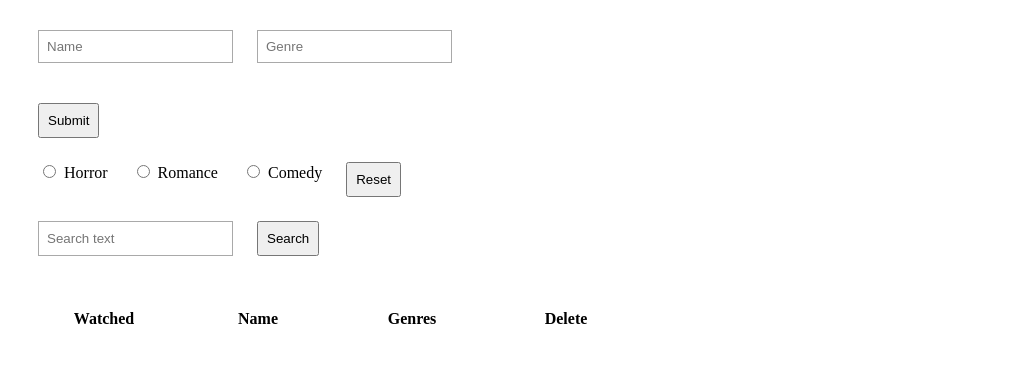
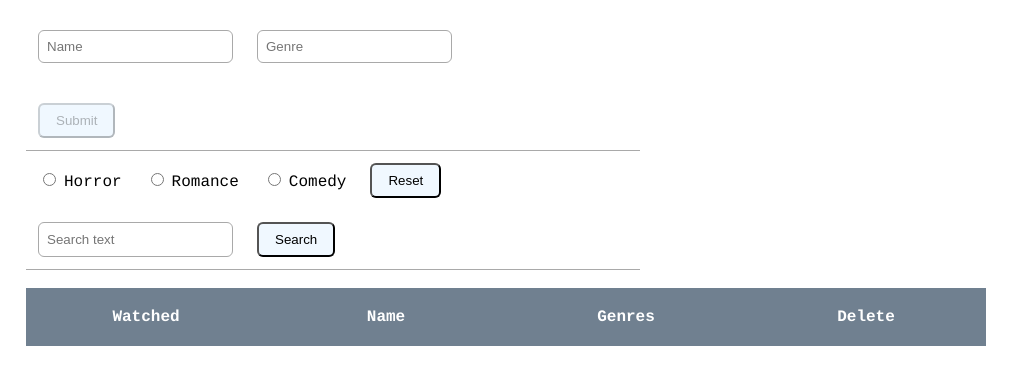
Before and after one commit to vicsmr/frontend-test, a React app: page / in a window 1280 px wide. Shown: the whole page, without its empty margins (0-1023 px from the left). Built offline with nearby package versions, Linux system fonts and the light colour scheme.

Commit message:
Add new styles and control button form

```diff
--- a/src/containers/movie_form.js
+++ b/src/containers/movie_form.js
@@ -81,7 +81,7 @@ class MovieForm extends Component {
 
 	render() {
 		return (
-			<div>
+			<div className="section">
 				<form onSubmit={this.preventSubmit} className="flex">
 					<input
 						placeholder="Name"
@@ -101,7 +101,8 @@ class MovieForm extends Component {
 				</form>
 				<ul>{this.listGenres()}</ul>
 				<span className="input-group-btn">
-					<button onClick={this.onFormSubmit} className="btn">Submit</button>
+					<button disabled={this.state.movieToAdd.name === '' || this.state.movieToAdd.genres.length === 0}
+                  onClick={this.onFormSubmit} className="btn">Submit</button>
 				</span>
 			</div>
 		);
--- a/src/containers/movies_list.js
+++ b/src/containers/movies_list.js
@@ -38,7 +38,7 @@ class MoviesList extends Component {
           </td>
           <td>{name}</td>
           <td>{this.listGenres(genres)}</td>
-          <td><button onClick={() => this.removeMovie(movieData)}>Delete</button></td>
+          <td><button className="btn" onClick={() => this.removeMovie(movieData)}>Delete</button></td>
         </tr>
       );
     }
@@ -46,7 +46,7 @@ class MoviesList extends Component {
 
   render() {
     return (
-      <div>
+      <div class="list-elements">
         <table className="table table-hover">
           <thead>
             <tr>
--- a/src/containers/search_bar.js
+++ b/src/containers/search_bar.js
@@ -22,14 +22,11 @@ class SearchBar extends Component {
 	searchMovie = (event) => {
 		event.preventDefault();
 		this.props.searchMovie(this.state.searchParam);
-		this.setState({
-			searchParam: ''
-		})
 	}
 
 	render() {
 		return (
-			<form onSubmit={(event) => this.searchMovie(event)} className="flex">
+			<form onSubmit={(event) => this.searchMovie(event)} className="section flex">
 				<input
 					placeholder="Search text"
 					name="searchParam"
--- a/style/style.css
+++ b/style/style.css
@@ -1,6 +1,7 @@
 .content {
   margin: 18px;
   font-size: 16px;
+  font-family: courier,arial,helvetica;
 }
 
 .input-radio {
@@ -10,6 +11,7 @@
 td, th {
   vertical-align: middle !important;
   text-align: center !important;
+  border: none;
 }
 
 .flex {
@@ -18,10 +20,13 @@ td, th {
 
 .control-radio {
   margin: 12px;
+  margin-top: auto;
+  margin-bottom: auto;
 }
 
 .input-text {
   border: 0.5px solid darkgrey;
+  border-radius: 6px;
 }
 
 .form-control {
@@ -29,9 +34,17 @@ td, th {
   margin: 12px;
 }
 
+.section {
+  border-bottom: 1px solid darkgrey;
+  margin-right: 50%;
+}
+
 .btn {
   margin: 12px;
-  padding: 8px;
+  padding: 8px 16px;
+  border-radius: 6px;
+  background-color: aliceblue;
+  cursor: pointer;
 }
 
 .input-group {
@@ -43,6 +56,21 @@ svg {
 }
 
 th, td, td > div {
-  padding-top: 40px;
-  width: 150px;
+  padding: 20px;
+  width: 200px;
 }
+
+.list-elements {
+  margin-top: 18px;
+}
+
+.table {
+  border-spacing: 0;
+}
+
+th {
+  background-color: slategray;
+  color: white;
+}
+
+tr:nth-child(even) {background-color: #f2f2f2;}
```
